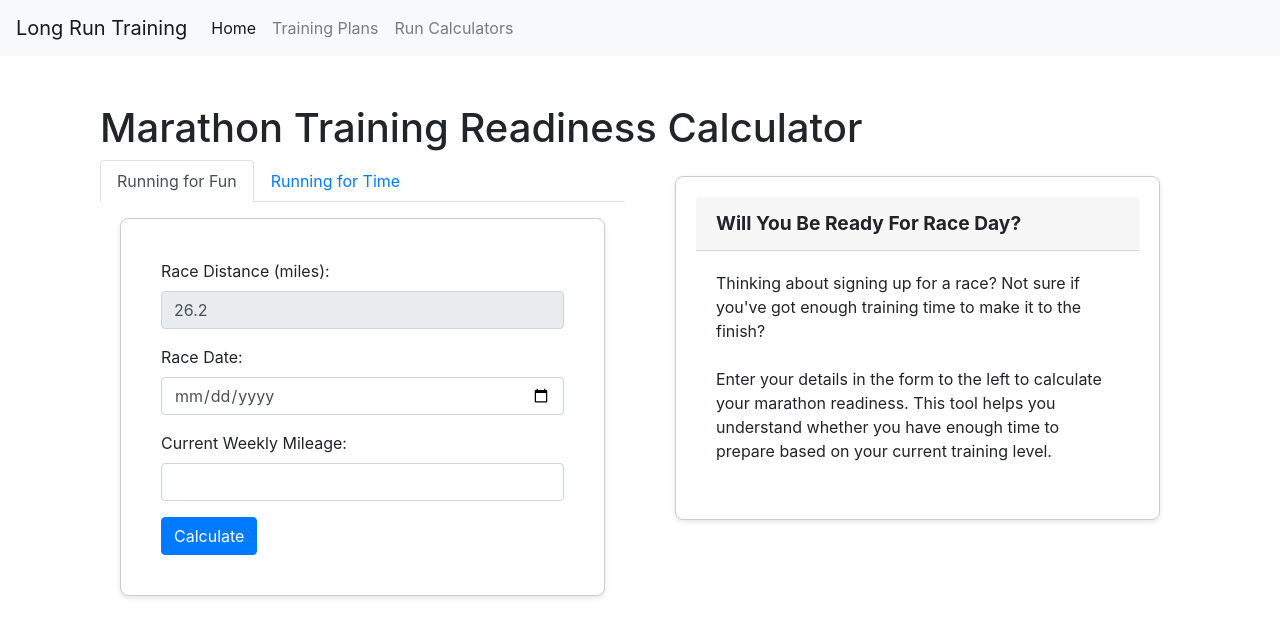
After one commit to jeffries17/lrt-app, a Django app: page /ready-for-race-day/ in a window 1280 px wide. The commit adds this page. Shown: the top 637 px of the page. Run offline with Django 5.2, Linux system fonts and the light colour scheme; parts of the project's set-up code (start-up, migrations or seed data) failed here and were passed over; some libraries are stand-ins or nearby versions.

Commit message:
ready for race day

```diff
--- /dev/null
+++ b/static/js/readyforraceday.js
@@ -0,0 +1,84 @@
+// Function to calculate readiness for 'Running for Fun'
+function calculateReadinessFun() {
+  console.log("Starting calculation...");
+
+  const raceDistance = parseFloat(document.getElementById('raceDistanceFun').value);
+  const raceDate = new Date(document.getElementById('raceDateFun').value);
+  const currentMileage = parseInt(document.getElementById('currentMileageFun').value);
+
+  console.log("Race Distance:", raceDistance);
+  console.log("Race Date:", raceDate);
+  console.log("Current Mileage:", currentMileage);
+
+  // Calculate weeks until race
+  const today = new Date();
+  const timeDiff = raceDate - today;
+  const weeksUntilRace = Math.floor(timeDiff / (1000 * 60 * 60 * 24 * 7));
+  console.log("Weeks until race:", weeksUntilRace);
+
+  // Recommendations based on current mileage
+  let weeksNeeded = 0;
+  if (currentMileage < 20) {
+      weeksNeeded = 20;
+  } else if (currentMileage >= 20 && currentMileage < 35) {
+      weeksNeeded = 16;
+  } else if (currentMileage >= 35) {
+      weeksNeeded = 8;
+  }
+  console.log("Weeks needed:", weeksNeeded);
+
+  // Update result card with general information
+  let resultHeaderText = `Weeks until race: ${weeksUntilRace}`;
+  let resultBodyText = `Based on your current weekly mileage of ${currentMileage} miles, `;
+  if (weeksUntilRace >= weeksNeeded) {
+      resultBodyText += "you have enough time to prepare for the marathon. Start training!";
+  } else {
+      resultBodyText += "you need more time to prepare. Consider postponing to a later date or increasing your training.";
+  }
+
+  // Display results
+  document.getElementById('resultHeader').innerText = resultHeaderText;
+  document.getElementById('resultText').innerText = resultBodyText;
+  document.getElementById('initialText').style.display = 'none';
+  document.getElementById('resultCard').style.display = 'block';
+}
+// Function to calculate readiness for 'Running for Time'
+function calculateReadinessTime() {
+  const raceDistance = parseFloat(document.getElementById('raceDistanceTime').value);
+  const raceDate = new Date(document.getElementById('raceDateTime').value);
+  const currentMileage = parseInt(document.getElementById('currentMileageTime').value);
+  const currentPace = document.getElementById('currentPace').value;
+  const goalPace = document.getElementById('goalPace').value;
+  const trainingDays = parseInt(document.getElementById('trainingDaysTime').value);
+
+  // Calculate weeks until race
+  const today = new Date();
+  const timeDiff = raceDate - today;
+  const weeksUntilRace = Math.floor(timeDiff / (1000 * 60 * 60 * 24 * 7));
+
+  // Recommendations based on current mileage
+  let weeksNeeded = 0;
+  if (currentMileage < 20) {
+      weeksNeeded = 20;
+  } else if (currentMileage >= 20 && currentMileage < 35) {
+      weeksNeeded = 16;
+  } else if (currentMileage >= 35) {
+      weeksNeeded = 8;
+  }
+
+  // Update result card with advanced information
+  let resultHeader = `Weeks until race: ${weeksUntilRace}`;
+  let resultText = `Based on your current weekly mileage of ${currentMileage} miles, `;
+  if (weeksUntilRace >= weeksNeeded) {
+      resultText += "you have enough time to prepare for the marathon. Start training!";
+  } else {
+      resultText += "you need more time to prepare. Consider postponing to a later date or increasing your training.";
+  }
+  resultText += `\n\nAdditional Details for Racing for Time:\nCurrent Time: ${currentPace}\nGoal Time: ${goalPace}\nTraining Days per Week: ${trainingDays}`;
+
+  // Display results
+  document.getElementById('resultHeader').innerText = resultHeader;
+  document.getElementById('resultText').innerText = resultText;
+  document.getElementById('initialText').style.display = 'none';
+  document.getElementById('resultCard').style.display = 'block';
+}
--- /dev/null
+++ b/training/templates/calculators/ready_for_race_day.html
@@ -0,0 +1,100 @@
+{% extends 'base.html' %}
+{% load static %}
+{% block content %}
+
+<div class="container mt-5">
+      <h1>Marathon Training Readiness Calculator</h1>
+      <div class="row">
+          <div class="col-md-6"> <!-- Calculator Section -->
+              <!-- Tab navigation -->
+              <ul class="nav nav-tabs" id="myTab" role="tablist">
+                  <li class="nav-item">
+                      <a class="nav-link active" id="fun-tab" data-toggle="tab" href="#fun" role="tab" aria-controls="fun" aria-selected="true">Running for Fun</a>
+                  </li>
+                  <li class="nav-item">
+                      <a class="nav-link" id="time-tab" data-toggle="tab" href="#time" role="tab" aria-controls="time" aria-selected="false">Running for Time</a>
+                  </li>
+              </ul>
+
+              <!-- Tab content -->
+              <div class="tab-content" id="myTabContent">
+                  <!-- Running for Fun -->
+                  <div class="tab-pane fade show active" id="fun" role="tabpanel" aria-labelledby="fun-tab">
+                      <div class="card mt-3">
+                          <div class="card-body">
+                              <form id="funForm">
+                                  <div class="form-group">
+                                      <label for="raceDistanceFun">Race Distance (miles):</label>
+                                      <input type="number" id="raceDistanceFun" value="26.2" readonly class="form-control">
+                                  </div>
+                                  <div class="form-group">
+                                      <label for="raceDateFun">Race Date:</label>
+                                      <input type="date" id="raceDateFun" class="form-control">
+                                  </div>
+                                  <div class="form-group">
+                                      <label for="currentMileageFun">Current Weekly Mileage:</label>
+                                      <input type="number" id="currentMileageFun" min="0" step="1" class="form-control">
+                                  </div>
+                                  <button type="button" class="btn btn-primary" onclick="calculateReadinessFun()">Calculate</button>
+                              </form>
+                          </div>
+                      </div>
+                  </div>
+
+                  <!-- Running for Time -->
+                  <div class="tab-pane fade" id="time" role="tabpanel" aria-labelledby="time-tab">
+                      <div class="card mt-3">
+                          <div class="card-body">
+                              <form id="timeForm">
+                                  <div class="form-group">
+                                      <label for="raceDistanceTime">Race Distance (miles):</label>
+                                      <input type="number" id="raceDistanceTime" value="26.2" readonly class="form-control">
+                                  </div>
+                                  <div class="form-group">
+                                      <label for="raceDateTime">Race Date:</label>
+                                      <input type="date" id="raceDateTime" class="form-control">
+                                  </div>
+                                  <div class="form-group">
+                                      <label for="currentMileageTime">Current Weekly Mileage:</label>
+                                      <input type="number" id="currentMileageTime" min="0" step="1" class="form-control">
+                                  </div>
+                                  <div class="form-group">
+                                      <label for="currentPace">Current Time (hours:minutes):</label>
+                                      <input type="text" id="currentPace" class="form-control">
+                                  </div>
+                                  <div class="form-group">
+                                      <label for="goalPace">Goal Time (hours:minutes):</label>
+                                      <input type="text" id="goalPace" class="form-control">
+                                  </div>
+                                  <div class="form-group">
+                                      <label for="trainingDaysTime">Training Days per Week:</label>
+                                      <input type="number" id="trainingDaysTime" min="1" max="7" step="1" class="form-control">
+                                  </div>
+                                  <button type="button" class="btn btn-primary" onclick="calculateReadinessTime()">Calculate</button>
+                              </form>
+                          </div>
+                      </div>
+                  </div>
+              </div>
+          </div>
+
+          <div class="col-md-6"> <!-- Results Section -->
+              <div class="card mt-3" id="resultCard">
+                  <div class="card-header" id="resultHeader"> Will You Be Ready For Race Day?</div>
+                    <div class="card-body">
+                        <p id="initialText">Thinking about signing up for a race? Not sure if you've got enough training time to make it to the finish?
+                          <br>
+                          <br>
+                          Enter your details in the form to the left to calculate your marathon readiness.
+                          This tool helps you understand whether you have enough time to prepare based on your current training level.</p>
+                        <p id="resultText"></p>
+                    </div>
+
+              </div>
+          </div>
+      </div>
+  </div>
+
+<script src="{% static 'js/readyforraceday.js' %}"></script>
+
+{% endblock %}
--- a/training/templates/home.html
+++ b/training/templates/home.html
@@ -21,12 +21,18 @@
                     <h2 class="card-title">Run Calculators</h2>
                     <p class="card-text">Calculate pace, distance, and time for your runs.</p>
                     <a href="{% url 'ultramarathon_pace_calculator' %}" class="btn btn-primary">Ultramarathon Pace Calculator</a>
+                    <hr>
                     <p class="card-text">Figure out how much and what to eat during your trail race.</p>
                     <a href="{% url 'running_snack_calculator' %}" class="btn btn-primary">Running Snack Calculator</a>
+                    <hr>
                     <p class="card-text">See how your training intensity will affect your next race time.</p>
                     <a href="{% url 'race_improvement_calculator' %}" class="btn btn-primary">Race Improvement Calculator</a>
+                    <hr>
                     <p class="card-text">Find the the right training paces and workouts to achieve your goal time.</p>
                     <a href="{% url 'training_paces_calculator' %}" class="btn btn-primary">Training Paces Calculator</a>
+                    <hr>
+                    <p class="card-text">See if you've got time to perform how you want for that race.</p>
+                    <a href="{% url 'ready_for_race_day' %}" class="btn btn-primary">Ready For Race Day</a>
                 </div>
             </div>
         </div>
--- a/training/urls.py
+++ b/training/urls.py
@@ -1,10 +1,11 @@
 from django.urls import path
-from .views import home, ultramarathon_pace_calculator, running_snack_calculator, race_improvement_calculator, training_paces_calculator
+from .views import home, ultramarathon_pace_calculator, running_snack_calculator, race_improvement_calculator, training_paces_calculator, ready_for_race_day
 
 urlpatterns = [
     path('', home, name='home'),
     path('ultramarathon-pace-calculator/', ultramarathon_pace_calculator, name='ultramarathon_pace_calculator'),
     path('running-snack-calculator/', running_snack_calculator, name='running_snack_calculator'),
     path('race-improvement-calculator/', race_improvement_calculator, name='race_improvement_calculator'),
-    path('training-paces-calculator/', training_paces_calculator, name='training_paces_calculator')
+    path('training-paces-calculator/', training_paces_calculator, name='training_paces_calculator'),
+    path('ready-for-race-day/', ready_for_race_day, name='ready_for_race_day')
 ]
--- a/training/views.py
+++ b/training/views.py
@@ -14,3 +14,6 @@ def race_improvement_calculator(request):
 
 def training_paces_calculator(request):
     return render(request, 'calculators/training_paces_calculator.html')
+
+def ready_for_race_day(request):
+    return render(request, 'calculators/ready_for_race_day.html')
```
